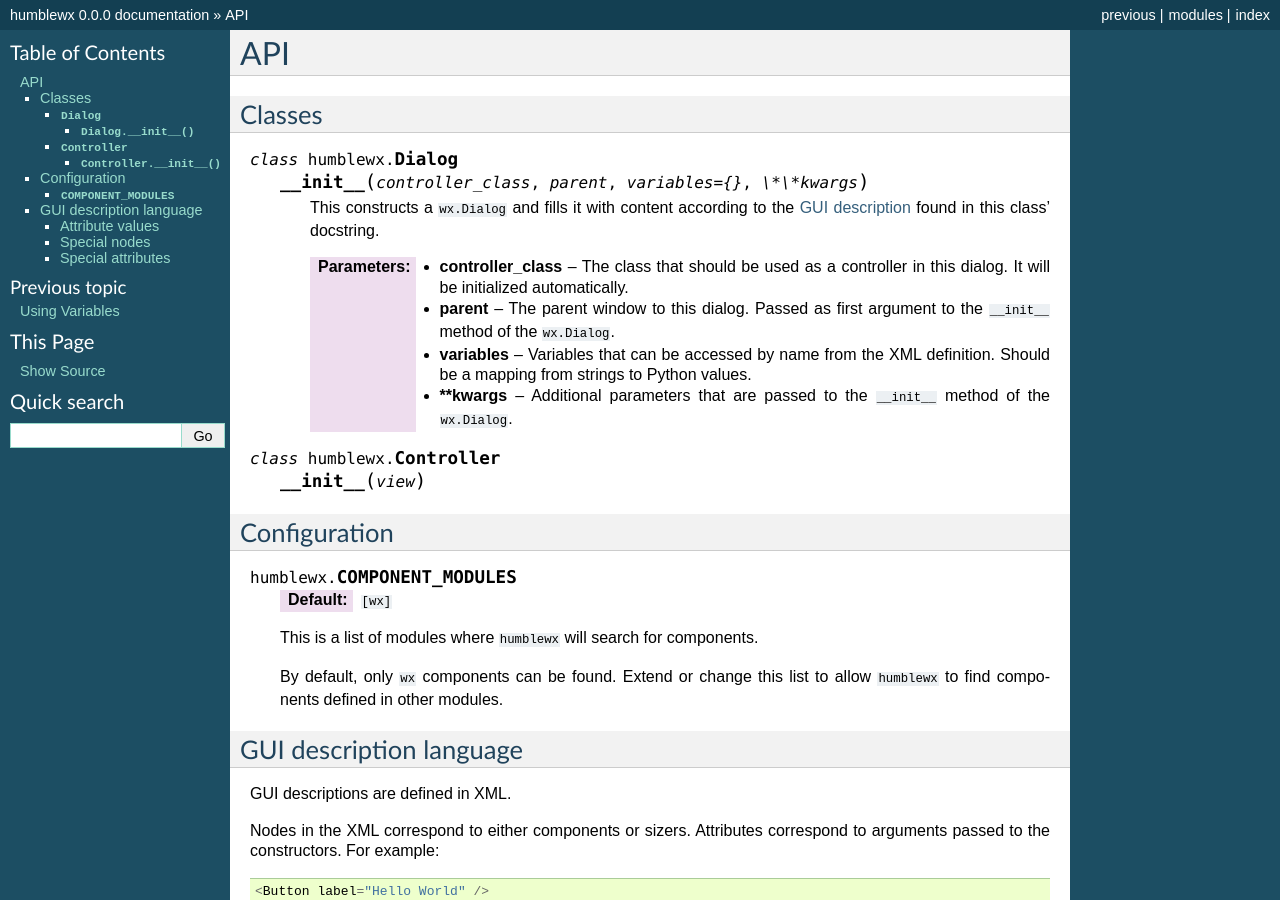
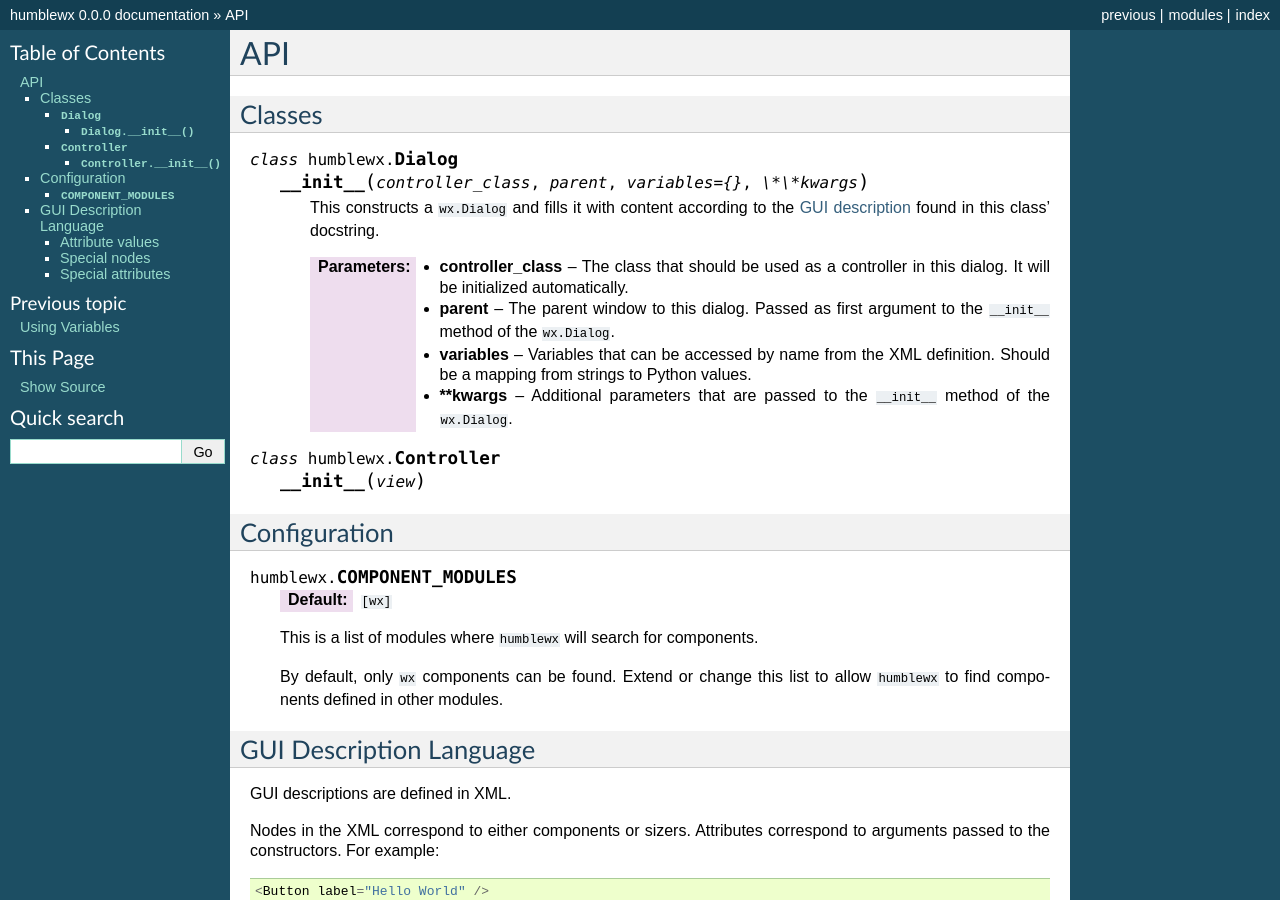
Before and after one commit to thetimelineproj/humblewx, a Sphinx documentation site: the page built from documentation/api.rst, in a window 1280 px wide and 900 px high. Built offline with Sphinx 7.4.7, drawn with Linux system fonts in a browser that asks for light colours.

Commit message:
Problem: Inconsisten header capitalization.

```diff
--- a/documentation/api.rst
+++ b/documentation/api.rst
@@ -52,7 +52,7 @@ Configuration
 
 .. _gui-description-language-label:
 
-GUI description language
+GUI Description Language
 ------------------------
 
 GUI descriptions are defined in XML.
```
